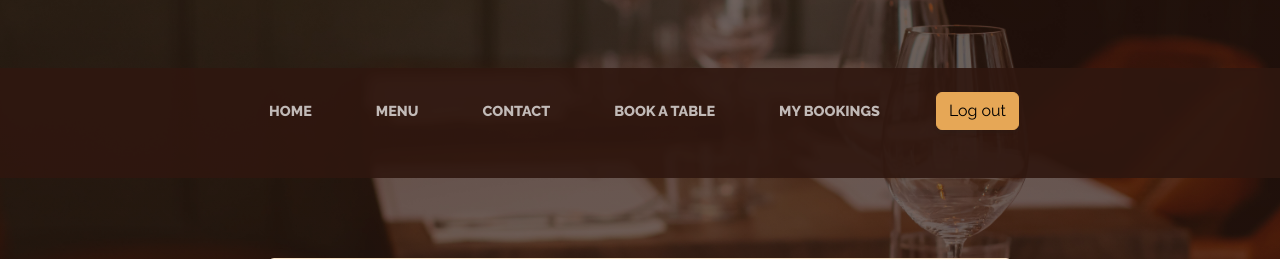
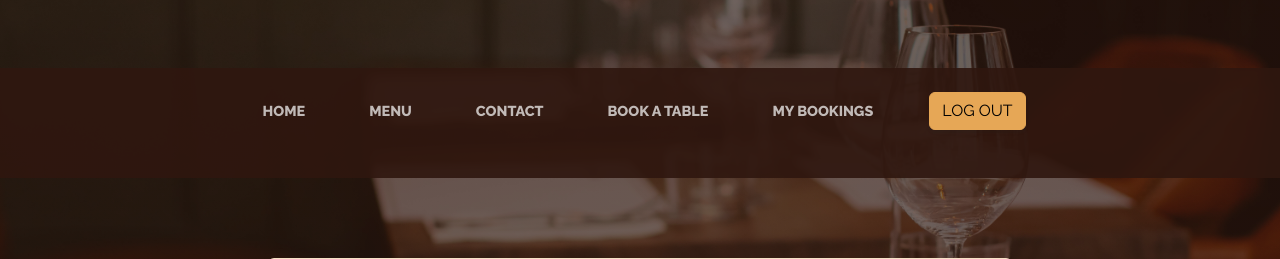
Before and after one commit to NikolettaGr/Restaurant-Booking-App, a Django app: page /booking/ in a window 1280 px wide. Shown: the part 206-465 px from the top of the page. Run offline with Django 4.2, Linux system fonts and the light colour scheme; the visitor is signed in with stand-in values (Sample User, id 1); some libraries are stand-ins or nearby versions.

Commit message:
Implement code for messages

```diff
--- a/templates/base.html
+++ b/templates/base.html
@@ -50,9 +50,9 @@
                     <li class="nav-item px-lg-4">
                         <a class="nav-link text-uppercase" href="{% url 'view_booking' %}">My bookings</a>
                     </li>
-                    <li class="nav-item px-lg-4 text-uppercase">
-                        <a href="{% url 'account_logout' %}">
-                            <button type="button" class="btn btn-primary btn-block mb-4">
+                    <li class="nav-item px-lg-4">
+                        <a href="{% url 'account_logout' %}" class="text-uppercase">
+                            <button type="button" class="btn btn-primary btn-block mb-4 text-uppercase">
                                 Log out
                             </button>
                         </a>
@@ -62,6 +62,15 @@
             </div>
         </div>
     </nav>
+    <div class="row">
+        <div class="col-md-8 offset-md-2">
+            {% for message in messages %}
+            <div class="alert {{ message.tags }} alert-dismissible fade show" id="messages">
+                {{ message | safe }}
+            </div>
+            {% endfor %}
+        </div>
+    </div>
     <main class="flex-shrink-0 main-bg">
         {% block content %}
         <!-- Content Goes here -->
```
